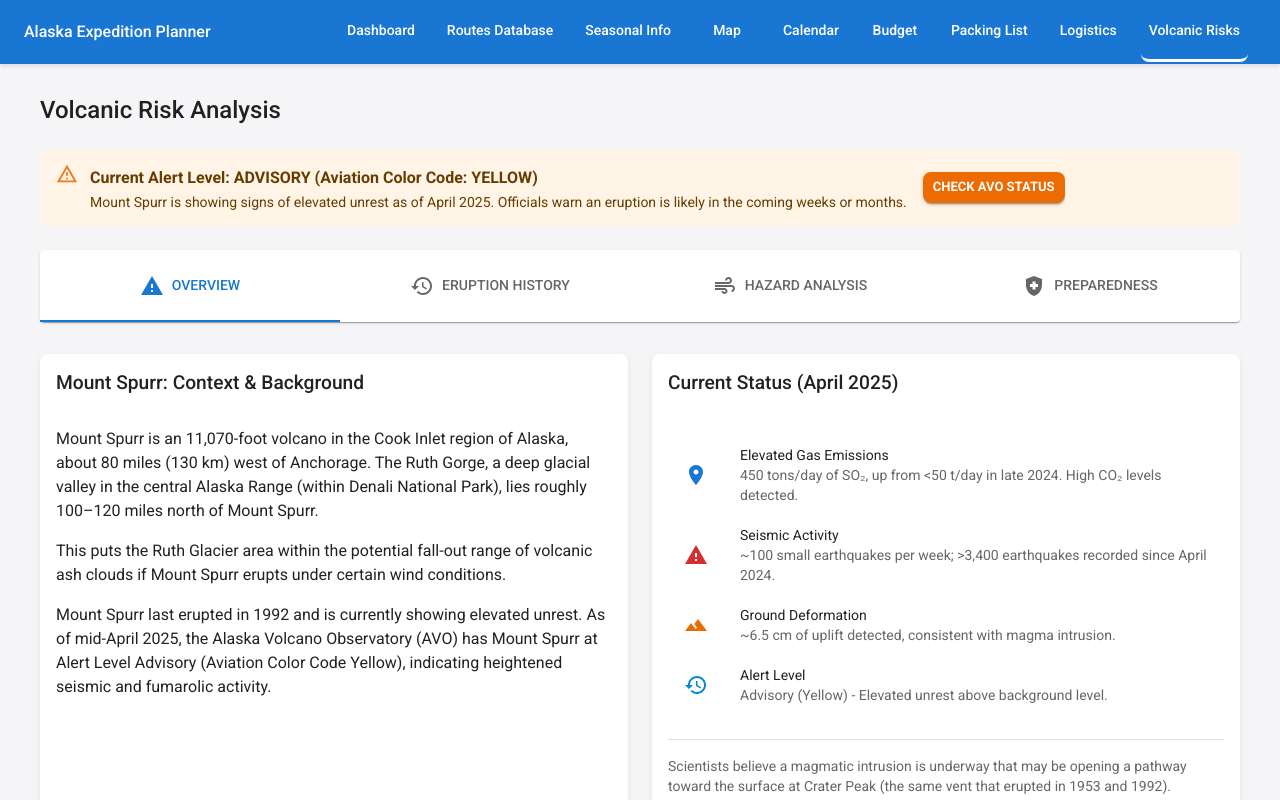
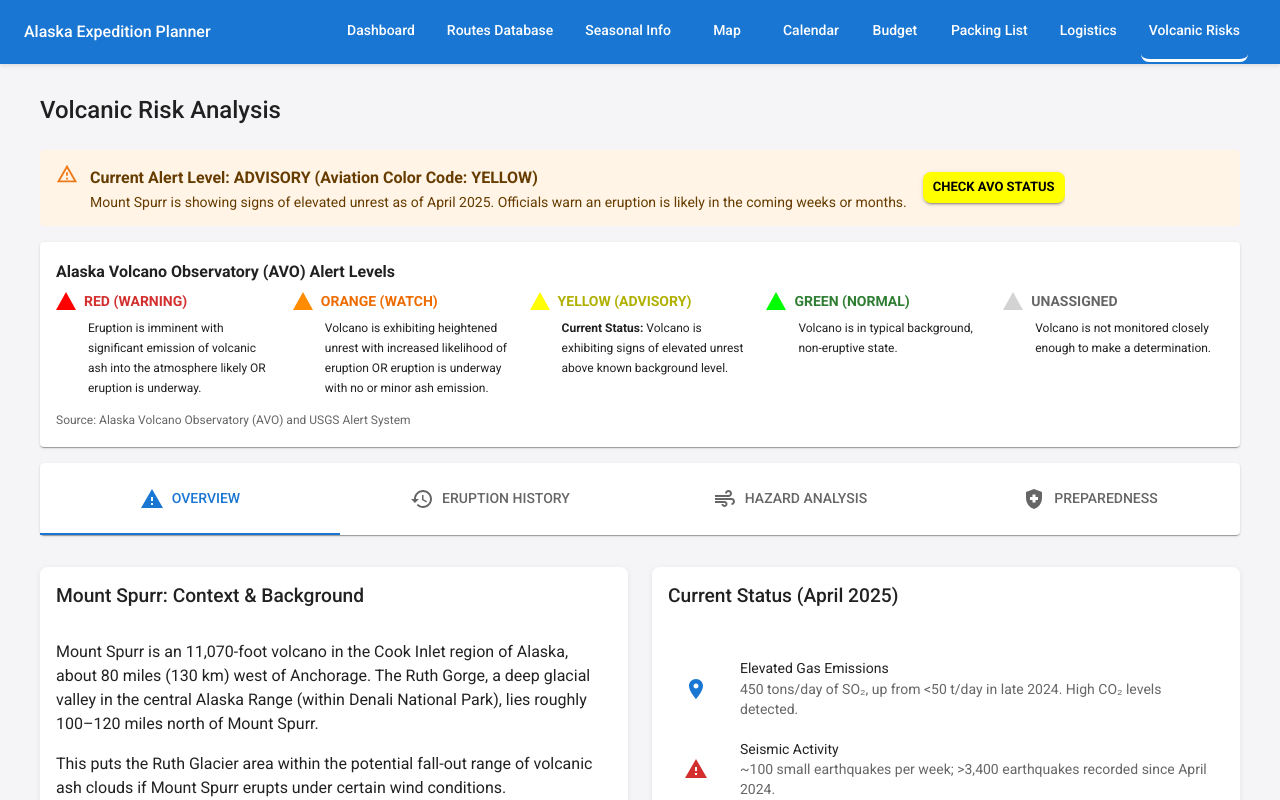
Before and after one commit to jesservillines/alaska-expedition-planner, a React (Create React App) app: page /volcanic-risks in a window 1280 px wide. Shown: the top 800 px of the page. Built offline with nearby package versions, Linux system fonts and the light colour scheme.

Commit message:
Update Volcanic Risks page: Change alert button to yellow and add volcanic alert level legend

```diff
--- a/src/pages/VolcanicRisks.js
+++ b/src/pages/VolcanicRisks.js
@@ -149,7 +149,7 @@ const VolcanicRisks = () => {
 
       <Alert
         severity="warning"
-        sx={{ mb: 3 }}
+        sx={{ mb: 2 }}
       >
         <Box sx={{ display: 'flex', justifyContent: 'space-between', alignItems: 'center', width: '100%' }}>
           <Box>
@@ -161,19 +161,136 @@ const VolcanicRisks = () => {
           <Box>
             <Button
               variant="contained"
-              color="warning"
               size="small"
               component="a"
               href="https://avo.alaska.edu/"
               target="_blank"
               rel="noopener noreferrer"
-              sx={{ ml: 2, color: 'white', fontWeight: 'bold' }}
+              sx={{
+                ml: 2,
+                bgcolor: '#FFFF00',
+                color: '#000000',
+                fontWeight: 'bold',
+                '&:hover': {
+                  bgcolor: '#E6E600',
+                }
+              }}
             >
               CHECK AVO STATUS
             </Button>
           </Box>
         </Box>
       </Alert>
+
+      <Paper sx={{ mb: 2, p: 2 }}>
+        <Typography variant="subtitle1" fontWeight="bold" gutterBottom>
+          Alaska Volcano Observatory (AVO) Alert Levels
+        </Typography>
+        <Grid container spacing={2} sx={{ mb: 1 }}>
+          <Grid item xs={12} sm={6} md={4} lg={2.4}>
+            <Box sx={{ display: 'flex', alignItems: 'center', mb: 1 }}>
+              <Box
+                component="span"
+                sx={{
+                  width: 0,
+                  height: 0,
+                  borderLeft: '10px solid transparent',
+                  borderRight: '10px solid transparent',
+                  borderBottom: '18px solid #FF0000',
+                  mr: 1
+                }}
+              />
+              <Typography variant="body2" fontWeight="bold" color="error.main">RED (WARNING)</Typography>
+            </Box>
+            <Typography variant="caption" display="block" sx={{ ml: 4 }}>
+              Eruption is imminent with significant emission of volcanic ash into the atmosphere likely OR eruption is underway.
+            </Typography>
+          </Grid>
+
+          <Grid item xs={12} sm={6} md={4} lg={2.4}>
+            <Box sx={{ display: 'flex', alignItems: 'center', mb: 1 }}>
+              <Box
+                component="span"
+                sx={{
+                  width: 0,
+                  height: 0,
+                  borderLeft: '10px solid transparent',
+                  borderRight: '10px solid transparent',
+                  borderBottom: '18px solid #FF8C00',
+                  mr: 1
+                }}
+              />
+              <Typography variant="body2" fontWeight="bold" color="warning.main">ORANGE (WATCH)</Typography>
+            </Box>
+            <Typography variant="caption" display="block" sx={{ ml: 4 }}>
+              Volcano is exhibiting heightened unrest with increased likelihood of eruption OR eruption is underway with no or minor ash emission.
+            </Typography>
+          </Grid>
+
+          <Grid item xs={12} sm={6} md={4} lg={2.4}>
+            <Box sx={{ display: 'flex', alignItems: 'center', mb: 1 }}>
+              <Box
+                component="span"
+                sx={{
+                  width: 0,
+                  height: 0,
+                  borderLeft: '10px solid transparent',
+                  borderRight: '10px solid transparent',
+                  borderBottom: '18px solid #FFFF00',
+                  mr: 1
+                }}
+              />
+              <Typography variant="body2" fontWeight="bold" sx={{color: '#B0B000'}}>YELLOW (ADVISORY)</Typography>
+            </Box>
+            <Typography variant="caption" display="block" sx={{ ml: 4 }}>
+              <strong>Current Status:</strong> Volcano is exhibiting signs of elevated unrest above known background level.
+            </Typography>
+          </Grid>
+
+          <Grid item xs={12} sm={6} md={4} lg={2.4}>
+            <Box sx={{ display: 'flex', alignItems: 'center', mb: 1 }}>
+              <Box
+                component="span"
+                sx={{
+                  width: 0,
+                  height: 0,
+                  borderLeft: '10px solid transparent',
+                  borderRight: '10px solid transparent',
+                  borderBottom: '18px solid #00FF00',
+                  mr: 1
+                }}
+              />
+              <Typography variant="body2" fontWeight="bold" color="success.main">GREEN (NORMAL)</Typography>
+            </Box>
+            <Typography variant="caption" display="block" sx={{ ml: 4 }}>
+              Volcano is in typical background, non-eruptive state.
+            </Typography>
+          </Grid>
+
+          <Grid item xs={12} sm={6} md={4} lg={2.4}>
+            <Box sx={{ display: 'flex', alignItems: 'center', mb: 1 }}>
+              <Box
+                component="span"
+                sx={{
+                  width: 0,
+                  height: 0,
+                  borderLeft: '10px solid transparent',
+                  borderRight: '10px solid transparent',
+                  borderBottom: '18px solid #D3D3D3',
+                  mr: 1
+                }}
+              />
+              <Typography variant="body2" fontWeight="bold" color="text.secondary">UNASSIGNED</Typography>
+            </Box>
+            <Typography variant="caption" display="block" sx={{ ml: 4 }}>
+              Volcano is not monitored closely enough to make a determination.
+            </Typography>
+          </Grid>
+        </Grid>
+        <Typography variant="caption" color="text.secondary">
+          Source: Alaska Volcano Observatory (AVO) and USGS Alert System
+        </Typography>
+      </Paper>
 
       <Paper sx={{ mb: 4 }}>
         <Tabs
```
